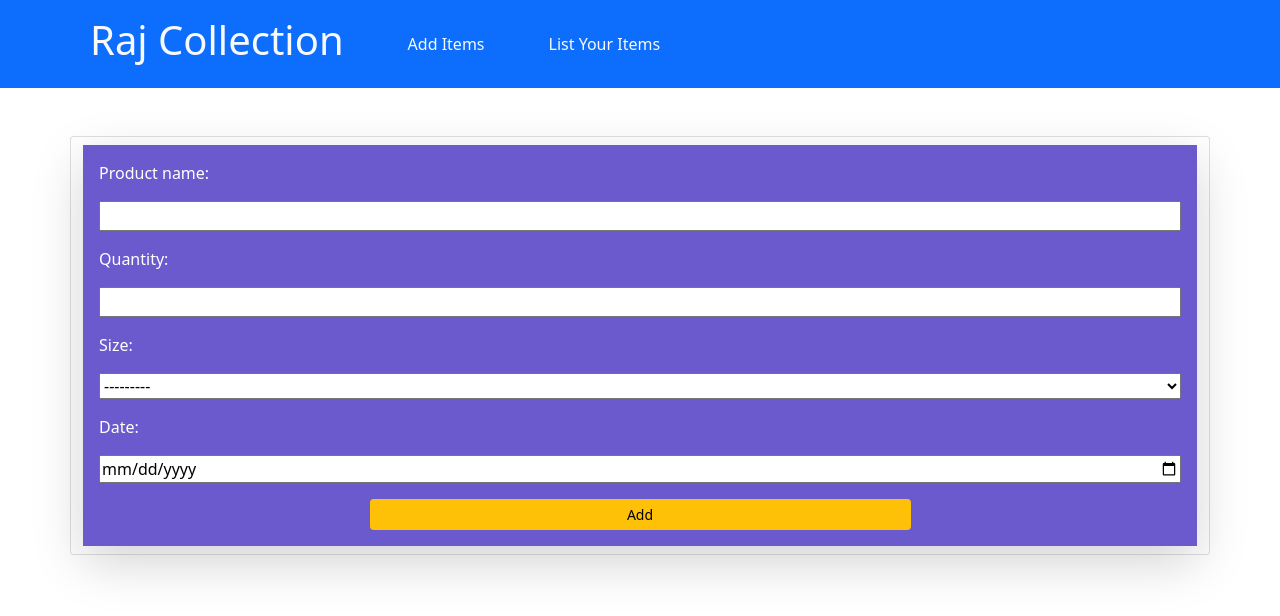
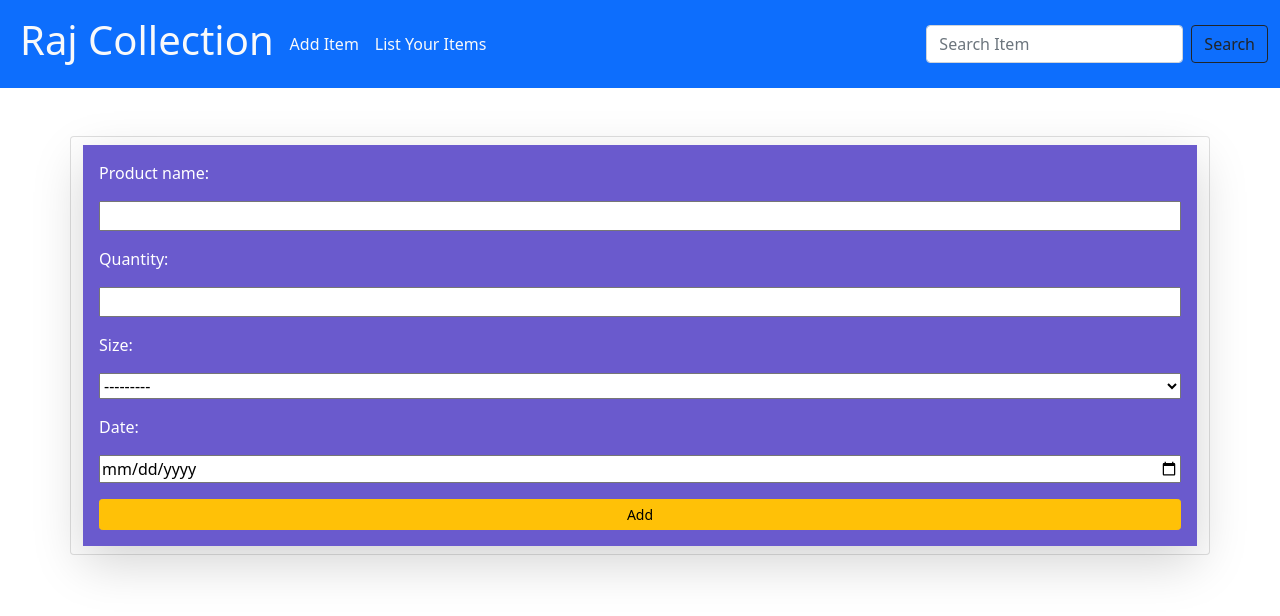
Before and after one commit to ShivPratapRaj/Inventory_Management, a Django app: page /additem/ in a window 1280 px wide. Shown: the top 616 px of the page. Run offline with Django 3.2, Linux system fonts and the light colour scheme.

Commit message:
add search bar

```diff
--- a/item/templates/base.html
+++ /dev/null
@@ -1,39 +0,0 @@
-<!DOCTYPE html>
-<html>
-
-<head>
-    <link href="https://cdn.jsdelivr.net/npm/bootstrap@5.0.2/dist/css/bootstrap.min.css" rel="stylesheet" integrity="sha384-EVSTQN3/azprG1Anm3QDgpJLIm9Nao0Yz1ztcQTwFspd3yD65VohhpuuCOmLASjC" crossorigin="anonymous">
-    <script src="https://cdn.jsdelivr.net/npm/bootstrap@5.0.2/dist/js/bootstrap.bundle.min.js" integrity="sha384-MrcW6ZMFYlzcLA8Nl+NtUVF0sA7MsXsP1UyJoMp4YLEuNSfAP+JcXn/tWtIaxVXM" crossorigin="anonymous"></script>
-
-    <style>
-
-    </style>
-</head>
-
-<header>
-
-    <nav class="navbar navbar-expand-lg navbar-light bg-primary">
-        <div class="container">
-          <button class="navbar-toggler" type="button" data-bs-toggle="collapse" data-bs-target="#navbarNavAltMarkup" aria-controls="navbarNavAltMarkup" aria-expanded="false" aria-label="Toggle navigation">
-            <span class="navbar-toggler-icon"></span>
-          </button>
-          <div class="collapse navbar-collapse" id="navbarNavAltMarkup">
-            <div class="navbar-nav gap-5">
-
-              <a class="nav-link active text-light" aria-current="page" href="{% url 'index' %}"><h1>Raj Collection</h1></a>
-
-              <a class="nav-link active text-light  mt-3" aria-current="page" href="{% url 'additem' %}">Add Items</a>
-              <a class="nav-link active text-light  mt-3" aria-current="page" href="{% url 'itemlist' %}">List Your Items</a>
-              </div>
-             </div>
-
-        </div>
-      </nav>
-
-</header>
-
-</html>
-
-
-{% block content %}
-{% endblock %}
--- /dev/null
+++ b/item/templates/base1.html
@@ -0,0 +1,48 @@
+<!DOCTYPE html>
+<html>
+
+<head>
+    <link href="https://cdn.jsdelivr.net/npm/bootstrap@5.0.2/dist/css/bootstrap.min.css" rel="stylesheet" integrity="sha384-EVSTQN3/azprG1Anm3QDgpJLIm9Nao0Yz1ztcQTwFspd3yD65VohhpuuCOmLASjC" crossorigin="anonymous">
+    <script src="https://cdn.jsdelivr.net/npm/bootstrap@5.0.2/dist/js/bootstrap.bundle.min.js" integrity="sha384-MrcW6ZMFYlzcLA8Nl+NtUVF0sA7MsXsP1UyJoMp4YLEuNSfAP+JcXn/tWtIaxVXM" crossorigin="anonymous"></script>
+
+    <style>
+
+    </style>
+</head>
+
+<header>
+<nav class="navbar navbar-expand-lg navbar-light bg-primary">
+    <div class="container-fluid">
+
+      <button class="navbar-toggler" type="button" data-bs-toggle="collapse" data-bs-target="#navbarSupportedContent" aria-controls="navbarSupportedContent" aria-expanded="false" aria-label="Toggle navigation">
+        <span class="navbar-toggler-icon"></span>
+      </button>
+      <div class="collapse navbar-collapse" id="navbarSupportedContent">
+        <ul class="navbar-nav me-auto mb-2 mb-lg-0">
+            <li class="nav-item">
+                <a class="nav-link active text-light" aria-current="page" href="{% url 'index' %}"><h1>Raj Collection</h1></a>
+            </li>
+          <li class="nav-item">
+            <a class="nav-link active text-light  mt-3" aria-current="page" href="{% url 'additem' %}">Add Item</a>
+          </li>
+          <li class="nav-item">
+            <a class="nav-link active text-light  mt-3" aria-current="page" href="{% url 'itemlist' %}">List Your Items</a>
+          </li>
+
+        </ul>
+        <form class="d-flex" method="POST" action="{% url 'search_result' %}">
+            {% csrf_token %}
+            <input type="search" class="form-control me-2" placeholder="Search Item" aria-label="Search" name="searched">
+            <button class="btn btn-outline-dark" type="submit">Search</button>
+          </form>
+      </div>
+    </div>
+  </nav>
+
+</header>
+
+</html>
+
+
+{% block content %}
+{% endblock %}
--- a/item/templates/item/additem.html
+++ b/item/templates/item/additem.html
@@ -1,4 +1,4 @@
-{% extends 'base.html' %}
+{% extends 'base1.html' %}
 {% block content %}
 
 <!DOCTYPE html>
@@ -12,10 +12,7 @@
             background-color: slateblue;
             color: white;
         }
-        .btn {
-            width:50%;
-            margin-left:25%;
-        }
+
     </style>
     </head>
 
--- a/item/templates/item/index.html
+++ b/item/templates/item/index.html
@@ -1,4 +1,4 @@
-{% extends 'base.html' %}
+{% extends 'base1.html' %}
 {% block content %}
 {% load static %}
 
--- a/item/templates/item/itemlist.html
+++ b/item/templates/item/itemlist.html
@@ -1,4 +1,4 @@
-{% extends 'base.html' %}
+{% extends 'base1.html' %}
 {% block content %}
 
 <DOCTYPE html>
--- a/item/templates/item/update_item.html
+++ b/item/templates/item/update_item.html
@@ -1,4 +1,4 @@
-{% extends 'base.html' %}
+{% extends 'base1.html' %}
 {% block content %}
 
 <!DOCTYPE html>
--- a/item/urls.py
+++ b/item/urls.py
@@ -10,6 +10,7 @@ urlpatterns = [
     path('itemlist/',views.itemlist,name='itemlist'),
     path('delete/<int:id>/',views.delete_item,name="delete_item"),
     path('<int:id>/', views.update_item, name="update_item"),
+    path('search_result',views.search_result, name="search_result"),
 
 
 ]
--- a/item/views.py
+++ b/item/views.py
@@ -45,3 +45,12 @@ def delete_item(request, id):
         pi = Item.objects.get(pk=id)
         pi.delete()
         return HttpResponseRedirect('/itemlist')
+
+def search_result(request):
+    if request.method == "POST":
+        searched = request.POST['searched']
+        items = Item.objects.filter(product_name__contains = searched)
+        return render(request, 'item/search_result.html',
+        {'searched':searched, 'items':items})
+    else:
+       return render(request, 'item/search_result.html')
```
Also changed, not shown: item/templates/item/search_result.html (added, +65 -0 lines), db.sqlite3, static/item/images/image1.jpg (deleted), static/item/images/image4.jpg (deleted), static/item/images/image6.jpg (deleted), 3 other files.
